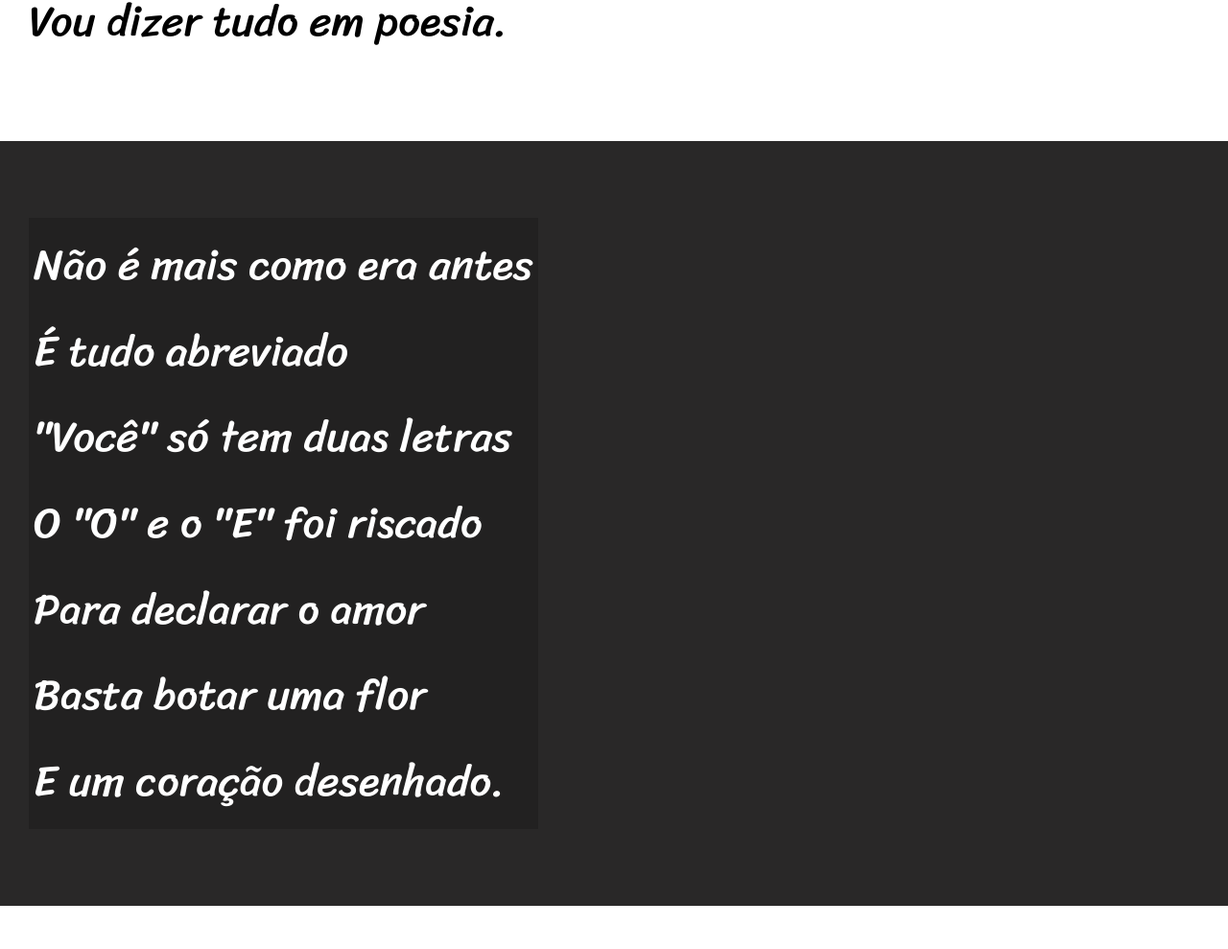
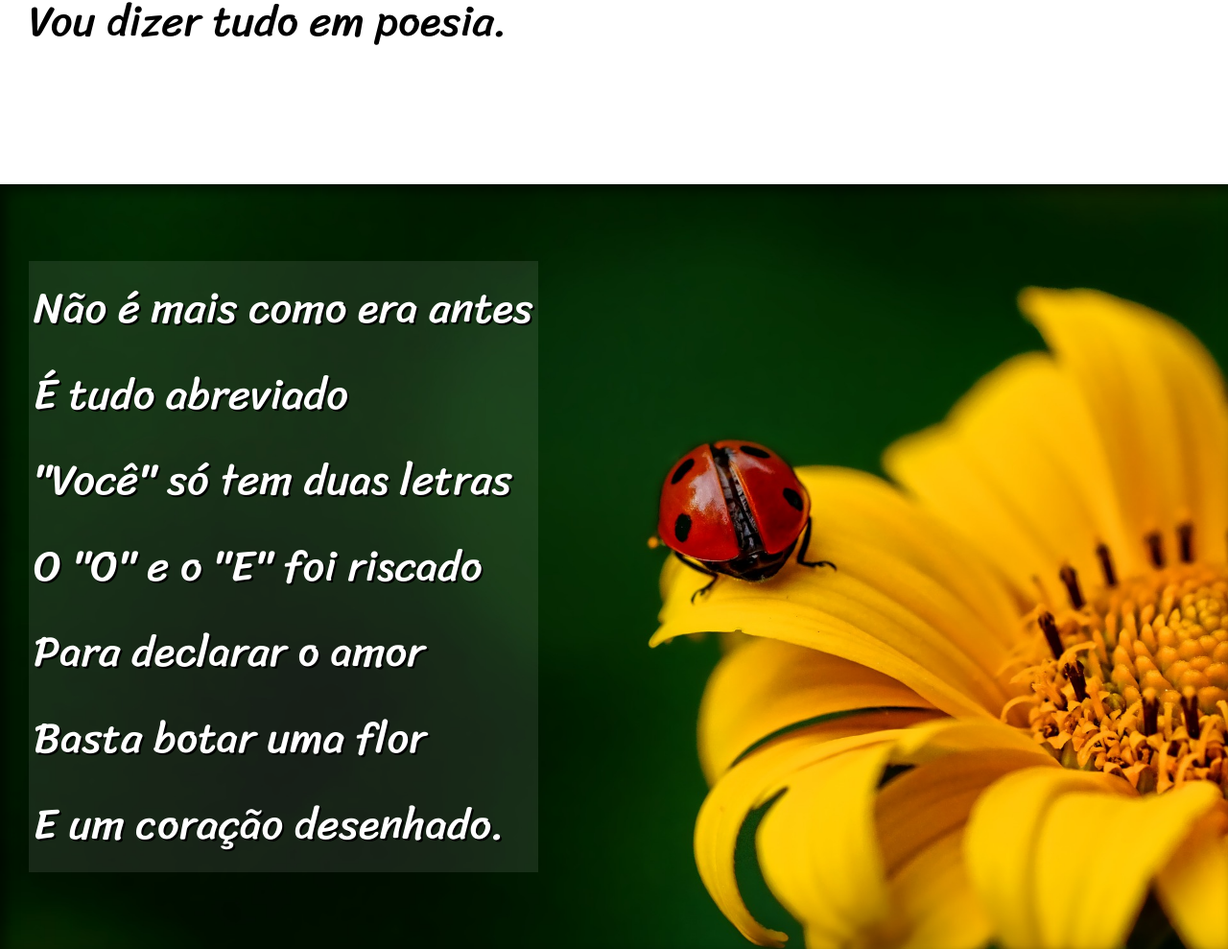
Before and after one commit to ritacassiano/HTML-CSS, a plain HTML site: page projeto-cordel/cordel-moderno.html in a window 1280 px wide. Shown: the part 900-1889 px from the top of the page at 96% size. Drawn offline with Linux system fonts and the light colour scheme.

Commit message:
projeto finalizado

```diff
--- a/projeto-cordel/cordel-moderno.html
+++ b/projeto-cordel/cordel-moderno.html
@@ -27,7 +27,7 @@
     </section>
 
 
-    <section class="imagem">
+    <section class="imagem" id="img01">
         <p>
             Não é mais como era antes  <br>
             É tudo abreviado <br>
@@ -48,6 +48,10 @@
             Agora é .com <br>
             Se o saite é muito bom <br>
             Ele vale um alto preço. <br>
+            </p>
+
+
+            <p>
             Pra piorar a liguagem <br>
             O emoticom é um risco <br>
             Tem símbolo para tudo <br>
@@ -58,7 +62,7 @@
         </p>
     </section>
 
-    <section class="imagem">
+    <section class="imagem" id="img02">
         <p>
             Tenho saudade das cartas  <br>
             Escritas com a própria mão <br>
@@ -79,6 +83,8 @@
             Abriu outro aplicativo <br>
             O mundo ficou cativo <br>
             Da tecnologia do agora. <br>
+            </p>
+            <p>
             Felizmente, pra orar <br>
             Não precisa de internet <br>
             Deus escuta todo mundo <br>
--- a/projeto-cordel/style.css
+++ b/projeto-cordel/style.css
@@ -60,6 +60,10 @@ section{
     font-size: 3.5vw;
 }
 
+section > p{
+    padding-bottom: 1em;
+}
+
 section.normal{
     background-color: white;
     color: black;
@@ -68,12 +72,31 @@ section.normal{
 section.imagem{
     background-color: rgb(41, 40, 40);
     color: white;
+    box-shadow: inset 6px 6px 13px 0px rgba(0, 0, 0, 0.575);
+    background-attachment: fixed;
 }
 
 section.imagem > p{
     display: inline-block;
     padding: 5px;
-    background-color: rgba(0, 0, 0, 0.171);
+    background-color: rgba(0, 0, 0, 0.300);
+    text-shadow: 2px 2px 0px black;
+}
+
+/*Inserindo as imagens*/
+section#img01{
+    background-image: url("imagens/background001.jpg");
+    background-position: right center;
+    background-size: cover;
+}
+
+section#img01 > p{
+    background-color: #ffffff17;
+}
+
+section#img02{
+    background-image: url("imagens/background002.jpg");
+    background-size: cover;
 }
 footer{
     background-color: black;
```
